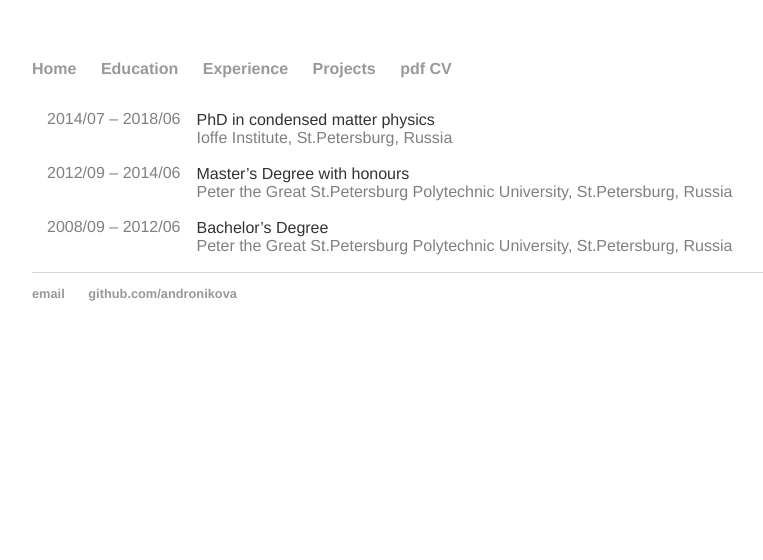
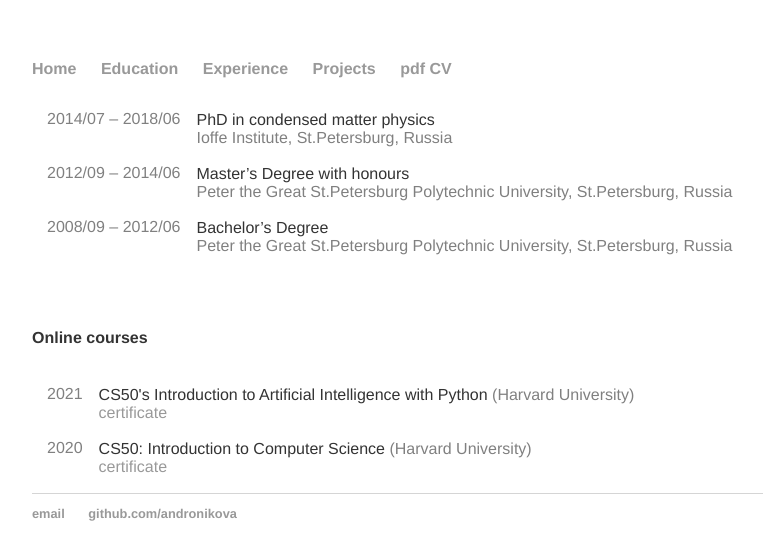
Before and after one commit to andronikova/andronikova.github.io, a Jekyll site: the page built from education.html, in a window 1280 px wide. Shown: the top 560 px of the page, without its empty margins (160-923 px from the left). Built offline with Jekyll 4.4.1, drawn with Linux system fonts in a browser that asks for light colours.

Commit message:
added online corses in education

```diff
--- a/education.html
+++ b/education.html
@@ -2,7 +2,6 @@
 layout: default
 title: Andronikova Daria
 ---
-<div>
 <table class="table">
     <tbody>
         <tr>
@@ -34,4 +33,27 @@ title: Andronikova Daria
 </table>
 
 
-</div><!-- /.blurb -->
+<br>
+<br>
+<h4>Online courses</h4>
+<table class="table">
+    <tbody>
+        <tr>
+            <td class="date">2021</td>
+            <td class="milestone">
+                CS50's Introduction to Artificial Intelligence with Python <span style="color:gray;">(Harvard University)</span>
+                <br>
+            <a href="https://certificates.cs50.io/bc25c157-a17e-453b-8522-fc4969af3514.pdf?size=letter">certificate</a>
+
+            </td>
+        </tr>
+        <tr>
+            <td class="date">2020</td>
+            <td class="milestone">CS50: Introduction to Computer Science <span style="color:gray;">(Harvard University)</span>
+                <br>
+                <a href="https://certificates.cs50.io/7cf5a400-e95b-428f-b05c-fdc1a463b77f.pdf?size=letter">certificate</a>
+            </td>
+        </tr>
+    </tbody>
+
+</table>
```
Lines whose indentation alone changed are shown as unchanged.
